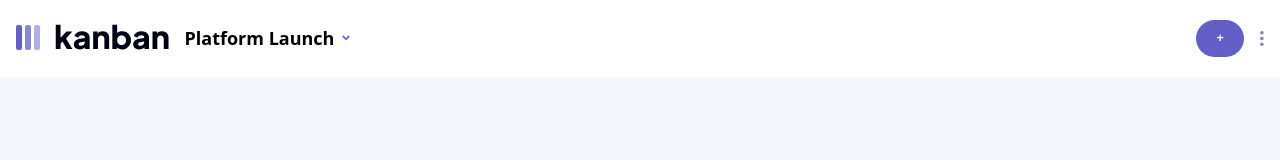
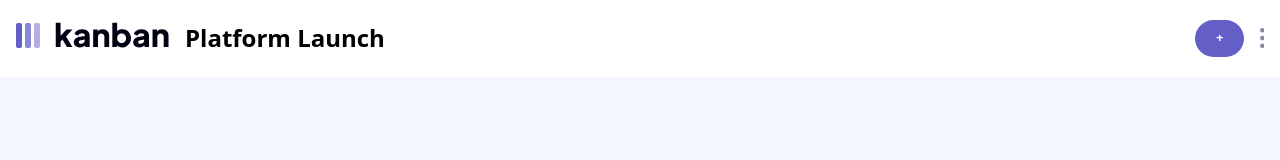
Before and after one commit to Krymancer/kanban-task-management, a Next.js app: page / in a window 1280 px wide. Shown: the top 160 px of the page. Built offline with nearby package versions, Linux system fonts and the light colour scheme.

Commit message:
feat: header mobile

```diff
--- a/src/app/page.tsx
+++ b/src/app/page.tsx
@@ -1,26 +1,22 @@
 'use client';
-
-import LogoDark from '@/assets/logo-dark.svg';
-import LogoLight from '@/assets/logo-light.svg';
-import LogoMobile from '@/assets/logo-mobile.svg';
-import ChevronDown from '@/assets/icon-chevron-down.svg'
-import ChevronUp from '@/assets/icon-chevron-up.svg'
-import VerticalEllipsis from '@/assets/icon-vertical-ellipsis.svg';
-import HiideSidebarIcon from '@/assets/icon-hide-sidebar.svg';
-import CrossIcon from '@/assets/icon-cross.svg';
-import BoardIcon from '@/assets/icon-board.svg'
 
 import Button from '@/components/Button';
 import ThemeToggle from '@/components/ThemeToggle';
 
-import Image from 'next/image';
-import { Dialog, DialogContent, DialogDescription, DialogHeader, DialogTitle, DialogTrigger } from '@/components/ui/dialog';
+import { Dialog, DialogContent, DialogTrigger } from '@/components/ui/dialog';
+
+import LogoLight from '@/components/logos/LogoLight';
+import LogoMobile from '@/components/logos/LogoMobile';
+import LogoDark from '@/components/logos/LogoDark';
+import ChevronDownIcon from '@/components/icons/ChevronDownIcon';
+import BoardIcon from '@/components/icons/BoardIcon';
+import VerticalEllipsisIcon from '@/components/icons/VerticalEllipsisIcon';
 
 function SidebarBoardItem({ active} : { active?: boolean }) {
   return (
     <div className='w-full flex justify-start'>
       <div className={`${active ? 'bg-main-purple text-white' : 'text-medium-gray'} rounded-r-[100px] flex items-center gap-3 px-6 py-4 font-bold`} >
-        <Image src={BoardIcon} alt='icon' width={16} height={16} />
+        <BoardIcon />
         Platform Launch
       </div>
     </div>
@@ -29,18 +25,23 @@ function SidebarBoardItem({ active} : { active?: boolean }) {
 
 function Header() {
   return (
-    <header className='flex justify-between px-4 py-5 items-center'>
+    <header className='flex justify-between px-4 py-5 items-center dark:bg-dark-gray'>
       <div className='flex gap-4'>
         <div>
-          <Image src={LogoLight} width={152.53} height={25.22} alt='' className='hidden dark:sm:block' />
-          <Image src={LogoDark} width={152.53} height={25.22} alt='' className='hidden sm:block dark:hidden' />
-          <Image src={LogoMobile} width={24} height={25} alt='' className='block sm:hidden' />
+          <LogoLight className='hidden dark:sm:block' />
+          <LogoDark className='hidden sm:block dark:hidden' />
+          <LogoMobile className='block sm:hidden' />
+          {/* <Image src={LogoLight} width={152.53} height={25.22} alt='' className='' /> */}
+          {/* <Image src={LogoDark} width={152.53} height={25.22} alt='' className='' /> */}
+          {/* <Image src={LogoMobile} width={24} height={25} alt='' className='block sm:hidden' /> */}
         </div>
 
+        <div className='hidden sm:block text-2xl font-bold'>Platform Launch</div>
+
         <Dialog >
-          <DialogTrigger className='text-lg font-bold flex gap-2 items-center'>
+          <DialogTrigger className='text-lg font-bold flex gap-2 items-center dark:text-white sm:hidden'>
               Platform Launch
-              <Image src={ChevronDown} width={8} height={4} alt='' />
+              <ChevronDownIcon />
           </DialogTrigger>
           <DialogContent className='w-[264px] rounded-lg p-0 border-none flex flex-col gap-0'>
             <div className='px-6 py-4 font-bold text-medium-gray text-[12px] tracking-[2.4px]'>ALL BOARDS (3)</div>
@@ -61,7 +62,7 @@ function Header() {
         <Button className='min-w-12 w-12' onClick={() => { }}>
           +
         </Button>
-        <Image src={VerticalEllipsis} width={3.692} height={16} alt='' />
+        <VerticalEllipsisIcon />
       </div>
     </header>
   )
@@ -81,7 +82,7 @@ export default function Home() {
   return (
     <main className='h-full min-h-screen flex flex-col'>
       <Header />
-      <div className='bg-light-gray flex flex-col flex-auto items-center justify-center'>
+      <div className='bg-light-gray flex flex-col flex-auto items-center justify-center dark:bg-very-dark-gray'>
         <Columns />
       </div>
     </main>
--- a/src/components/ui/dialog.tsx
+++ b/src/components/ui/dialog.tsx
@@ -44,10 +44,6 @@ const DialogContent = React.forwardRef<
       {...props}
     >
       {children}
-      <DialogPrimitive.Close className="absolute right-4 top-4 rounded-sm opacity-70 ring-offset-white transition-opacity hover:opacity-100 focus:outline-none focus:ring-2 focus:ring-slate-950 focus:ring-offset-2 disabled:pointer-events-none data-[state=open]:bg-slate-100 data-[state=open]:text-slate-500 dark:ring-offset-slate-950 dark:focus:ring-slate-300 dark:data-[state=open]:bg-slate-800 dark:data-[state=open]:text-slate-400">
-        <X className="h-4 w-4" />
-        <span className="sr-only">Close</span>
-      </DialogPrimitive.Close>
     </DialogPrimitive.Content>
   </DialogPortal>
 ))
```
Also changed, not shown: src/components/icons/VerticalEllipsisIcon.tsx (renamed from src/components/icons/VerticalEllipsesIcon.tsx).
